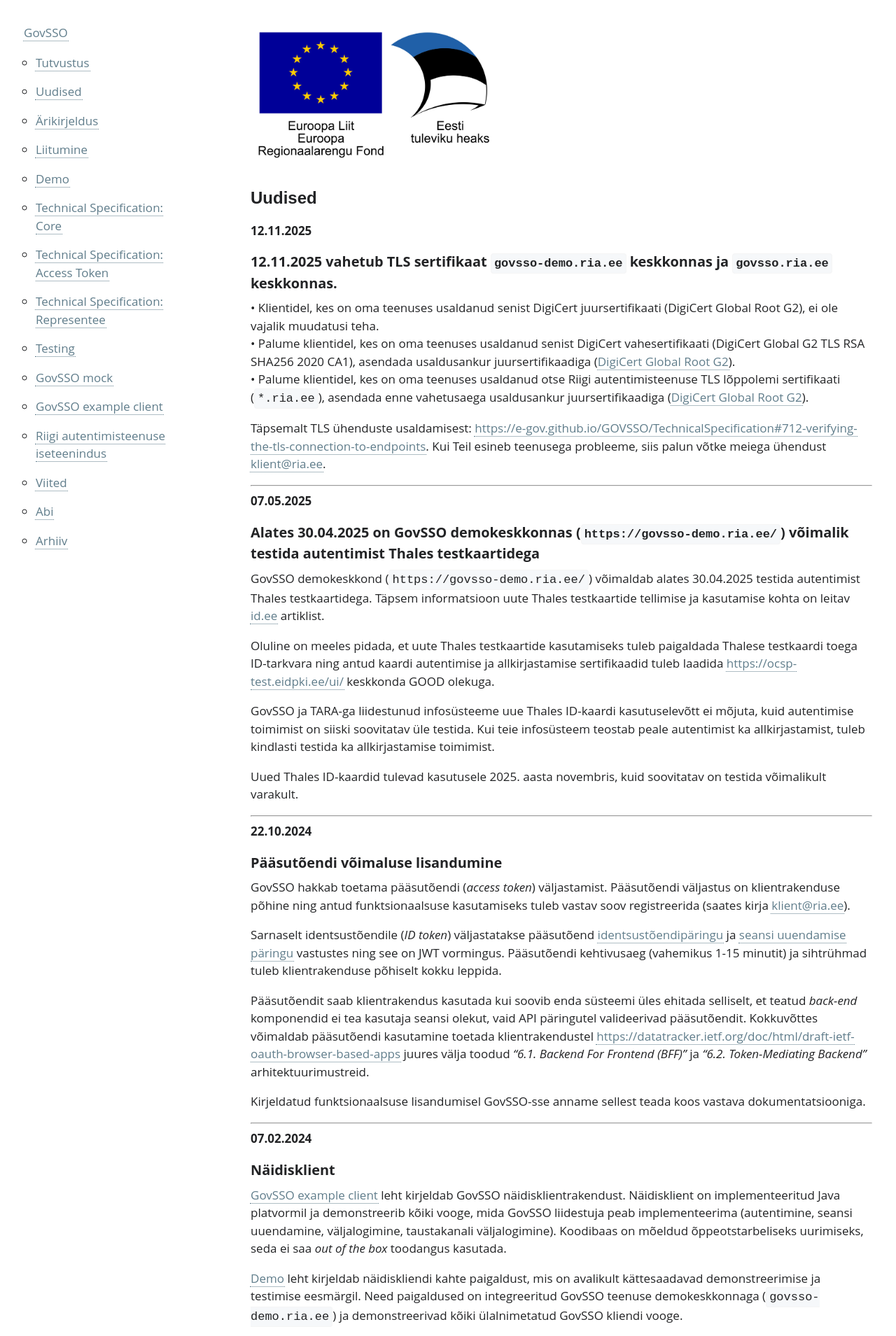
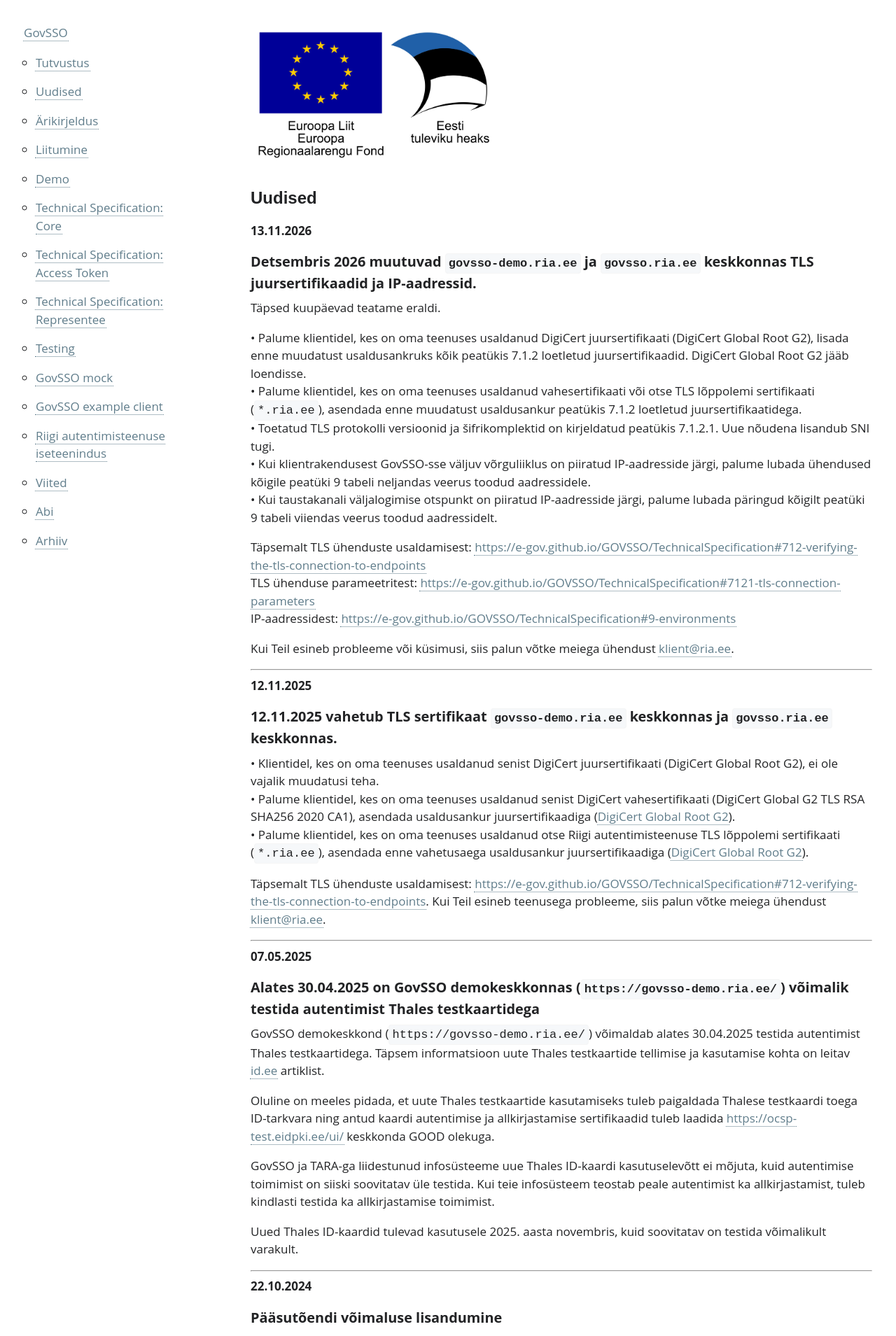
Before and after one commit to e-gov/GOVSSO, a Jekyll site: the page built from News.md, in a window 1280 px wide. Shown: the top 1909 px of the page at 70% size. Built offline with Jekyll 4.4.1, drawn with Linux system fonts in a browser that asks for light colours; some of the changed text lies outside the part shown.

Commit message:
Update News.md
Detsembris 2026 muutuvad govsso-demo.ria.ee ja govsso.ria.ee keskkonnas TLS juursertifikaadid ja IP-aadressid.

```diff
--- a/News.md
+++ b/News.md
@@ -6,6 +6,23 @@ permalink: News
 
 # Uudised
 
+**13.11.2026**
+## Detsembris 2026 muutuvad `govsso-demo.ria.ee` ja `govsso.ria.ee` keskkonnas TLS juursertifikaadid ja IP-aadressid.
+Täpsed kuupäevad teatame eraldi.
+
+• Palume klientidel, kes on oma teenuses usaldanud DigiCert juursertifikaati (DigiCert Global Root G2), lisada enne muudatust usaldusankruks kõik peatükis 7.1.2 loetletud juursertifikaadid. DigiCert Global Root G2 jääb loendisse.<br/>
+• Palume klientidel, kes on oma teenuses usaldanud vahesertifikaati või otse TLS lõppolemi sertifikaati (`*.ria.ee`), asendada enne muudatust usaldusankur peatükis 7.1.2 loetletud juursertifikaatidega.<br/>
+• Toetatud TLS protokolli versioonid ja šifrikomplektid on kirjeldatud peatükis 7.1.2.1. Uue nõudena lisandub SNI tugi.<br/>
+• Kui klientrakendusest GovSSO-sse väljuv võrguliiklus on piiratud IP-aadresside järgi, palume lubada ühendused kõigile peatüki 9 tabeli neljandas veerus toodud aadressidele.<br/>
+• Kui taustakanali väljalogimise otspunkt on piiratud IP-aadresside järgi, palume lubada päringud kõigilt peatüki 9 tabeli viiendas veerus toodud aadressidelt.<br/>
+
+Täpsemalt TLS ühenduste usaldamisest: [https://e-gov.github.io/GOVSSO/TechnicalSpecification#712-verifying-the-tls-connection-to-endpoints](TechnicalSpecification#712-verifying-the-tls-connection-to-endpoints)<br/>
+TLS ühenduse parameetritest: [https://e-gov.github.io/GOVSSO/TechnicalSpecification#7121-tls-connection-parameters](TechnicalSpecification#7121-tls-connection-parameters)<br/>
+IP-aadressidest: [https://e-gov.github.io/GOVSSO/TechnicalSpecification#9-environments](TechnicalSpecification#9-environments)
+
+Kui Teil esineb probleeme või küsimusi, siis palun võtke meiega ühendust [klient@ria.ee](mailto:klient@ria.ee).
+
+___
 **12.11.2025**
 ## 12.11.2025 vahetub TLS sertifikaat `govsso-demo.ria.ee` keskkonnas ja `govsso.ria.ee` keskkonnas.
 • Klientidel, kes on oma teenuses usaldanud senist DigiCert juursertifikaati (DigiCert Global Root G2), ei ole vajalik muudatusi teha.<br/>
```
